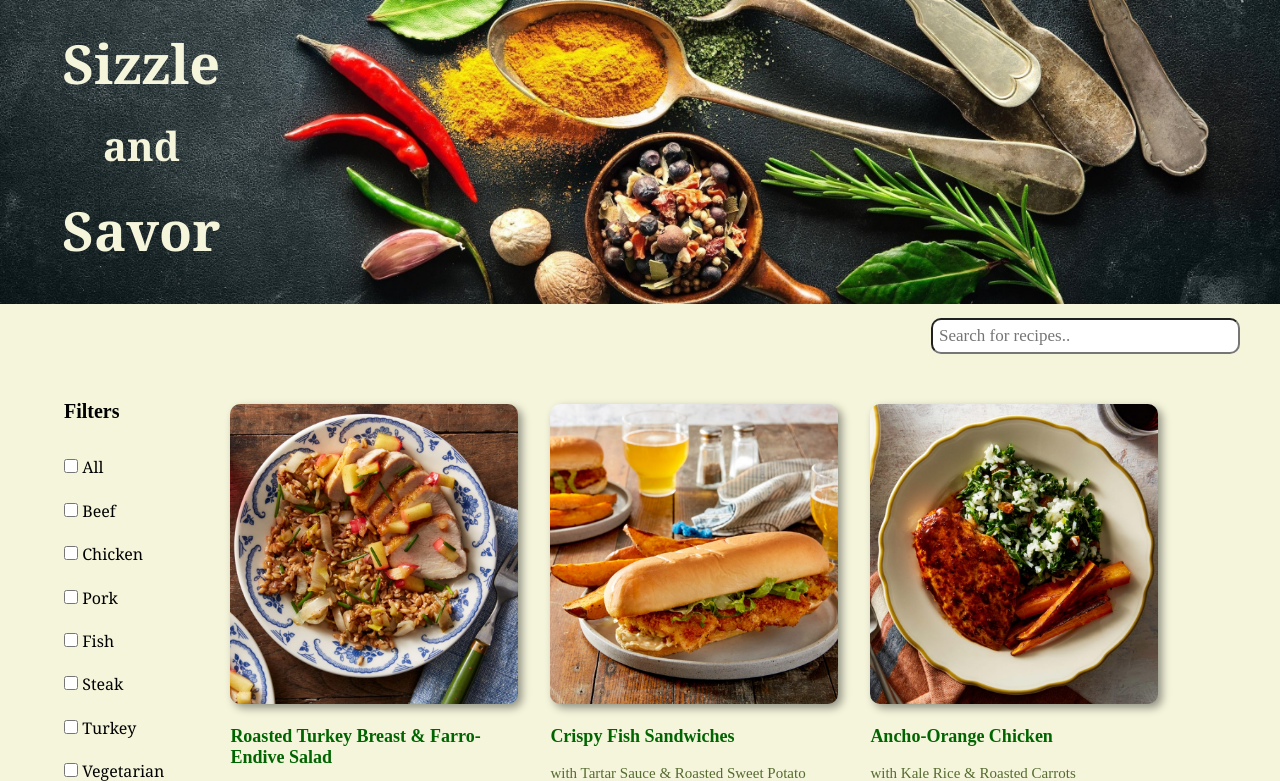
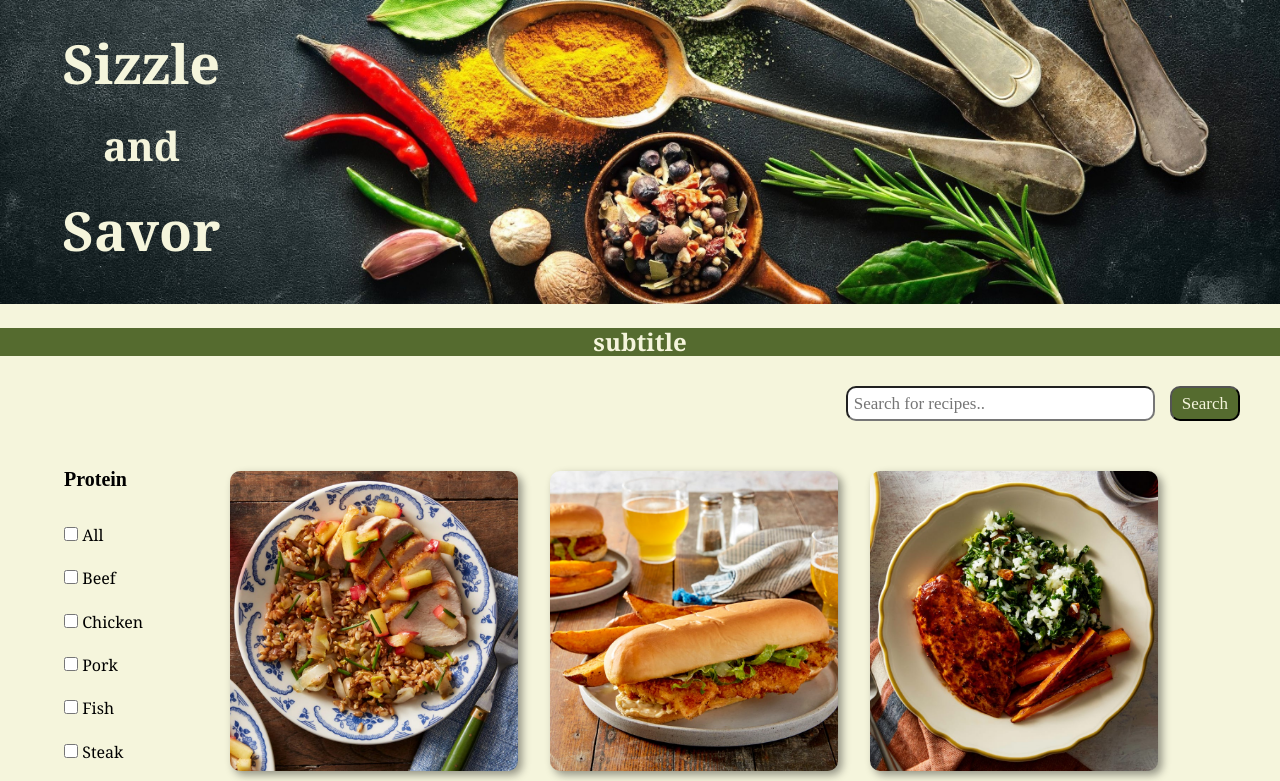
Before and after one commit to BriannaPresgraves/idm232-bmp89, a PHP site: page / in a window 1280 px wide. Shown: the top 781 px of the page. Run offline with PHP 8.4, Linux system fonts and the light colour scheme.

Commit message:
search button

```diff
--- a/hwk02/css/styles.css
+++ b/hwk02/css/styles.css
@@ -21,6 +21,14 @@ body {
     text-align: center;
     font-size: 30px;
     margin-right: 82%;
+    color: beige;
+}
+
+.subtitle {
+    font-family: Georgia, 'Times New Roman', Times, serif;
+    text-align: center;
+    background-color: darkolivegreen;
+    margin-top: 0%;
     color: beige;
 }
 
@@ -70,8 +78,21 @@ body {
     padding-right: 90px;
     border-radius: 10px;
     margin-top: 10px;
+    margin-right: 15px;
+    font-size: 17px;
+}
+
+.searchbutton {
+    float: right;
+    padding: 6px;
+    padding-left: 10px;
+    padding-right: 10px;
+    margin-top: 10px;
     margin-right: 40px;
+    border-radius: 10px;
     font-size: 17px;
+    background-color: darkolivegreen;
+    color:beige;
 }
 
 .recipes {
--- a/hwk02/index.html
+++ b/hwk02/index.html
@@ -17,12 +17,16 @@
                 <h1>Savor</h1>
             </div>
         </header>
+        <div class="subtitle">
+            <h2>subtitle</h2>
+        </div>
         <div class="search">
+            <button class="searchbutton">Search</button>
             <input type="text" placeholder="Search for recipes..">
         </div>
         <div class="layout">
             <div class="recipefilters">
-                <h2 class="filtertext">Filters</h2>
+                <h2 class="filtertext">Protein</h2>
                 <div class="filter">
                     <input type="checkbox" name="all" value="all"> <label for="all">All</label>
                  </div>
```
